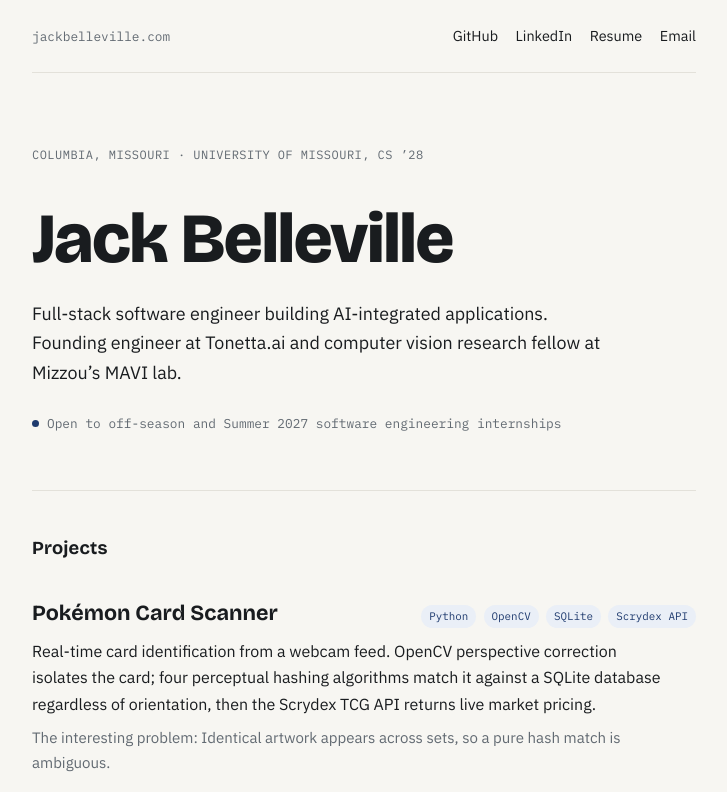
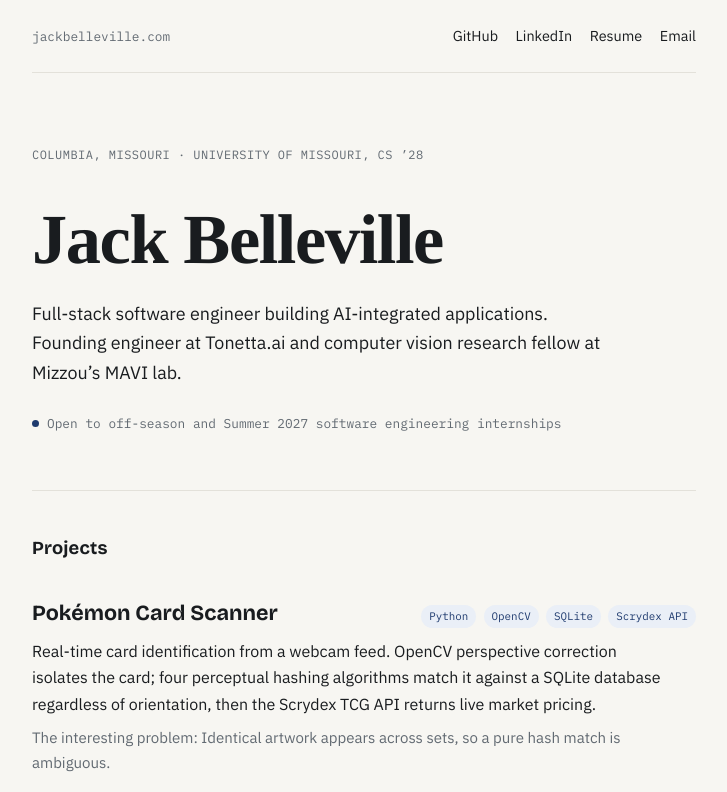
Before and after one commit to JackBelleville/jackbelleville_website, a React (Vite) app: page / in a window 1280 px wide. Shown: the top 792 px of the page, without its empty margins (276-1003 px from the left). Built offline with nearby package versions, Linux system fonts and the light colour scheme.

Commit message:
changed name font

```diff
--- a/index.html
+++ b/index.html
@@ -8,7 +8,7 @@
     <link rel="preconnect" href="https://fonts.googleapis.com" />
     <link rel="preconnect" href="https://fonts.gstatic.com" crossorigin />
     <link
-      href="https://fonts.googleapis.com/css2?family=Bricolage+Grotesque:opsz,wght@12..96,500;12..96,700;12..96,800&family=IBM+Plex+Mono:wght@400;500&family=IBM+Plex+Sans:wght@400;500;600&display=swap"
+      href="https://fonts.googleapis.com/css2?family=Bricolage+Grotesque:opsz,wght@12..96,500;12..96,700;12..96,800&family=IBM+Plex+Mono:wght@400;500&family=IBM+Plex+Sans:wght@400;500;600&family=Tinos:wght@700&display=swap"
       rel="stylesheet"
     />
   </head>
--- a/src/App.jsx
+++ b/src/App.jsx
@@ -22,7 +22,7 @@ const PROJECTS = [
   {
     id: 'tonetta-backend',
     name: 'Tonetta Backend',
-    label: 'detected: realtime_audio_api · conf 0.97',
+    label: 'detected: realtime_audio_api · conf 0.96',
     stack: ['FastAPI', 'WebSockets', 'OAuth 2.0', 'Supabase'],
     summary:
       'Production backend for a real-time speech enhancement product. RESTful endpoints with authentication middleware and input validation, plus bidirectional WebSocket pipelines carrying live audio under concurrent load at <10ms processing latency.',
@@ -34,7 +34,7 @@ const PROJECTS = [
   {
     id: 'tonetta-website',
     name: 'Tonetta Website',
-    label: 'detected: product_site · conf 0.96',
+    label: 'detected: product_site · conf 0.97',
     stack: ['Next.js', 'TypeScript', 'Tailwind CSS', 'Supabase', 'Stripe'],
     summary:
       'The product site for Tonetta: marketing pages, user pages, documentation, plus account management with Supabase auth and Stripe subscriptions (team plans, trials, invites) in the original production build.',
@@ -46,7 +46,7 @@ const PROJECTS = [
   {
     id: 'space-ball',
     name: 'Space Ball',
-    label: 'detected: vr_game · conf 0.95',
+    label: 'detected: vr_game · conf 0.99',
     stack: ['C#', 'Unity', 'VR'],
     summary:
       'An immersive VR game built with a three-person team: guide a ball through rhythmic obstacle courses. Core gameplay systems in C#, with the 3D environment optimized to hold stable framerates on heavily hardware-constrained standalone headsets.',
--- a/src/index.css
+++ b/src/index.css
@@ -175,8 +175,8 @@ button:focus-visible {
 }
 
 .hero-name {
-  font-family: var(--font-display);
-  font-weight: 800;
+  font-family: 'Tinos', var(--font-display);
+  font-weight: 700;
   font-size: clamp(2.6rem, 9vw, 4.4rem);
   line-height: 1.04;
   letter-spacing: -0.02em;
```
